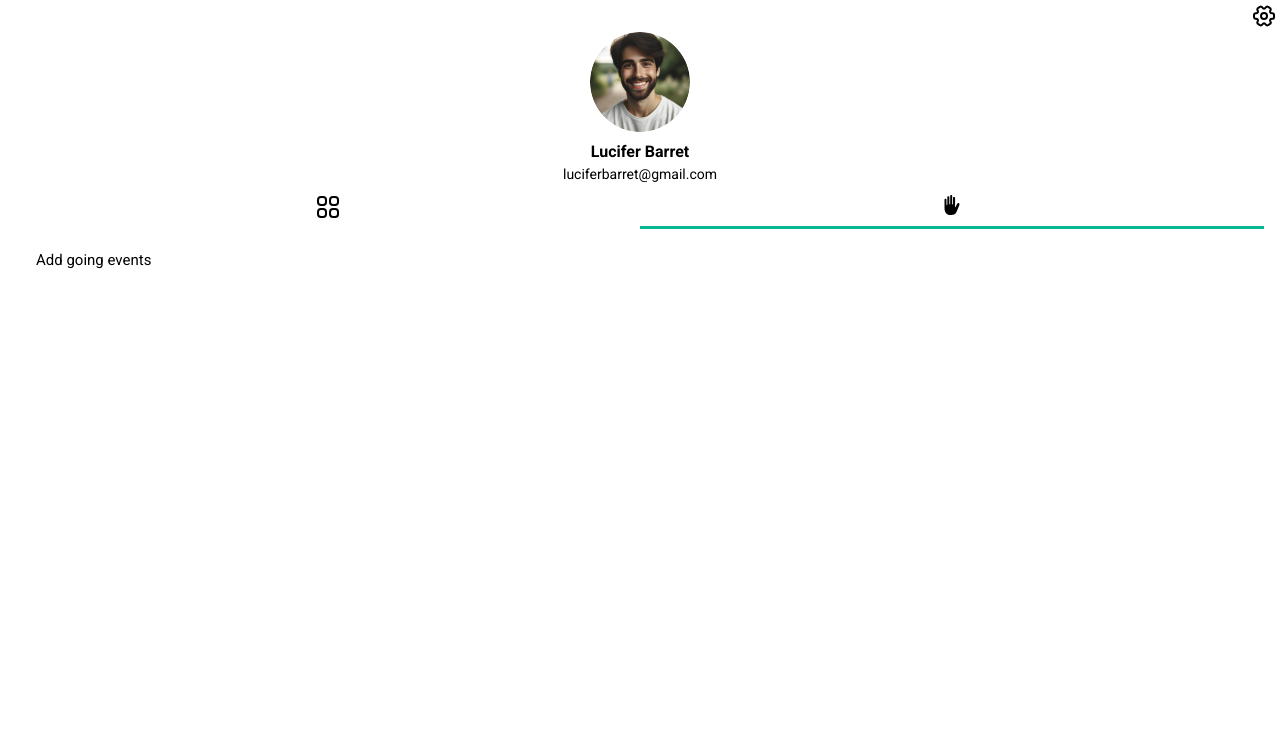
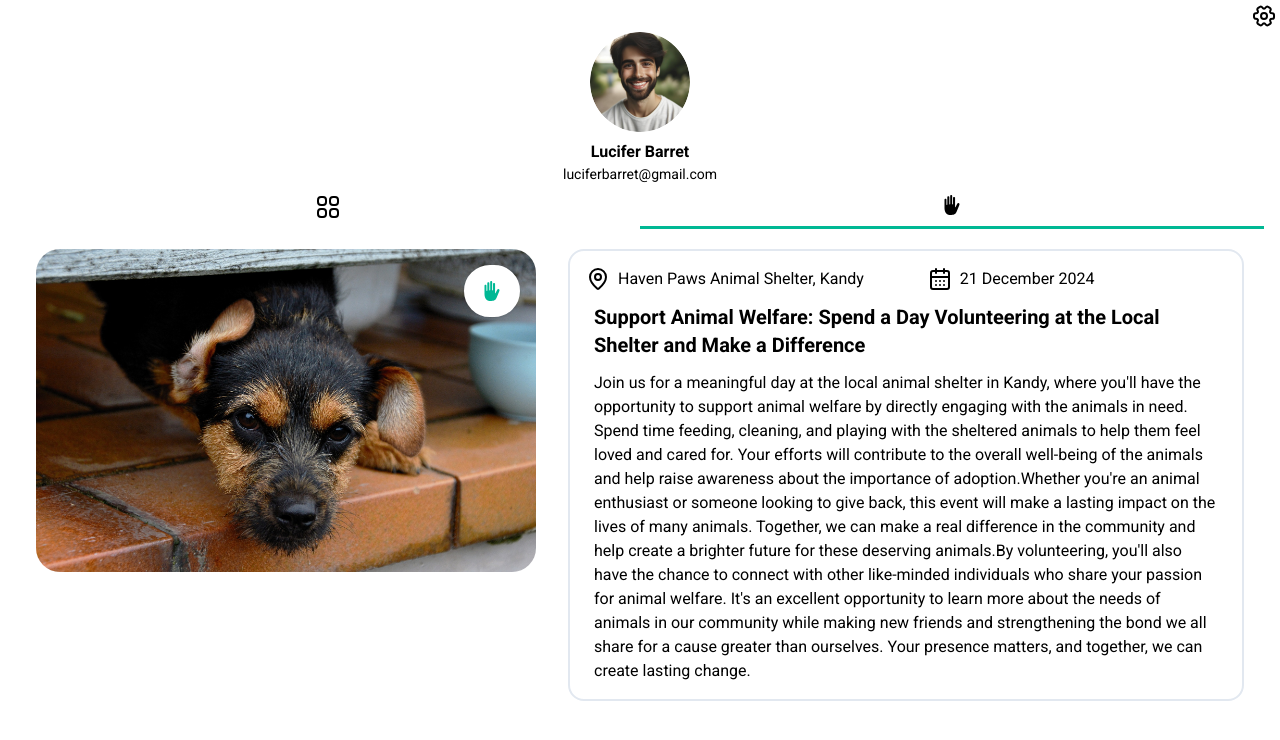
Before and after one commit to Code-Plus-lyxux/charity-events-web-front, a Next.js app: page /profile/1 in a window 1280 px wide. Both pictures are taken after a click on the tab 952 px from the left and 206 px from the top of the page. Shown: the top 740 px of the page. Built offline with nearby package versions, Linux system fonts and the light colour scheme.

Commit message:
add going events

```diff
--- a/src/app/profile/[id]/page.jsx
+++ b/src/app/profile/[id]/page.jsx
@@ -11,7 +11,7 @@ export default async function Profile({ params }) {
         bio: "I like charity events",
         eventsAttended: [1, 2, 3], //event ids
         eventsCreated: [4, 5],
-        eventsAttending: [6, 7, 8],
+        eventsAttending: [2],
     };
 
     return (
--- a/src/components/user/userEventCard.jsx
+++ b/src/components/user/userEventCard.jsx
@@ -16,7 +16,7 @@ export default function UserEventCard({
     const [isGoing, setIsGoing] = useState(false);
     const handleOnClick = (id) => {
         console.log("clicked event ID: ", id); //add changes here
-        setIsGoing(!isGoing);
+        setIsGoing(!isGoing); //state only used for changes in appearance as of 31st 0f Dec 2024 because of not enough project data to decide when is database is called.
     };
 
     return (
@@ -70,7 +70,12 @@ export default function UserEventCard({
                     <div className="absolute top-4 right-4">
                         <Button
                             onClick={() => handleOnClick(id)}
-                            className="rounded-full py-6 text-lg text-mint-500 hover:bg-mint-500 bg-white border-white border-2 hover:text-white hover:border-mint-500"
+                            className={
+                                isGoing
+                                    ? "rounded-full py-6 text-lg hover:text-white bg-mint-500 hover:bg-red-500 border-mint-500 border-2 hover:border-white"
+                                    : "rounded-full py-6 text-lg text-mint-500 hover:bg-mint-500 bg-white border-white border-2 hover:text-white hover:border-mint-500"
+                            }
+                            // className="rounded-full py-6 text-lg text-mint-500 hover:bg-mint-500 bg-white border-white border-2 hover:text-white hover:border-mint-500"
                         >
                             <IoHandLeft
                                 style={{ width: "20px", height: "20px" }}
--- a/src/components/user/userEvents.jsx
+++ b/src/components/user/userEvents.jsx
@@ -172,9 +172,32 @@ export default function UserEvents({ user }) {
                     className="grow rounded-b-md bg-white p-5 outline-none focus:shadow-[0_0_0_2px] focus:shadow-mint-500"
                     value="tab2"
                 >
-                    <p className="mb-5 text-[15px] leading-normal text-mauve11">
-                        Add going events
-                    </p>
+                    <div>
+                        {/* Add going events */}
+                        {console.log("upcoming events:", eventsAttending)}
+                        {eventsAttending.length === 0 ? (
+                            <p>No upcoming events found</p>
+                        ) : (
+                            eventsAttending.map((id, index) => {
+                                //pull from backend db and fill the events
+                                return (
+                                    //ignore this section, this is for frontend demo only
+                                    <>
+                                        <UserEventCard
+                                            id={id}
+                                            title={allEvents[index].title}
+                                            date={allEvents[index].date}
+                                            location={allEvents[index].location}
+                                            description={
+                                                allEvents[index].description
+                                            }
+                                            imageSrc={allEvents[index].imageSrc}
+                                        />
+                                    </>
+                                );
+                            })
+                        )}
+                    </div>
                 </Tabs.Content>
             </Tabs.Root>
         </div>
```
